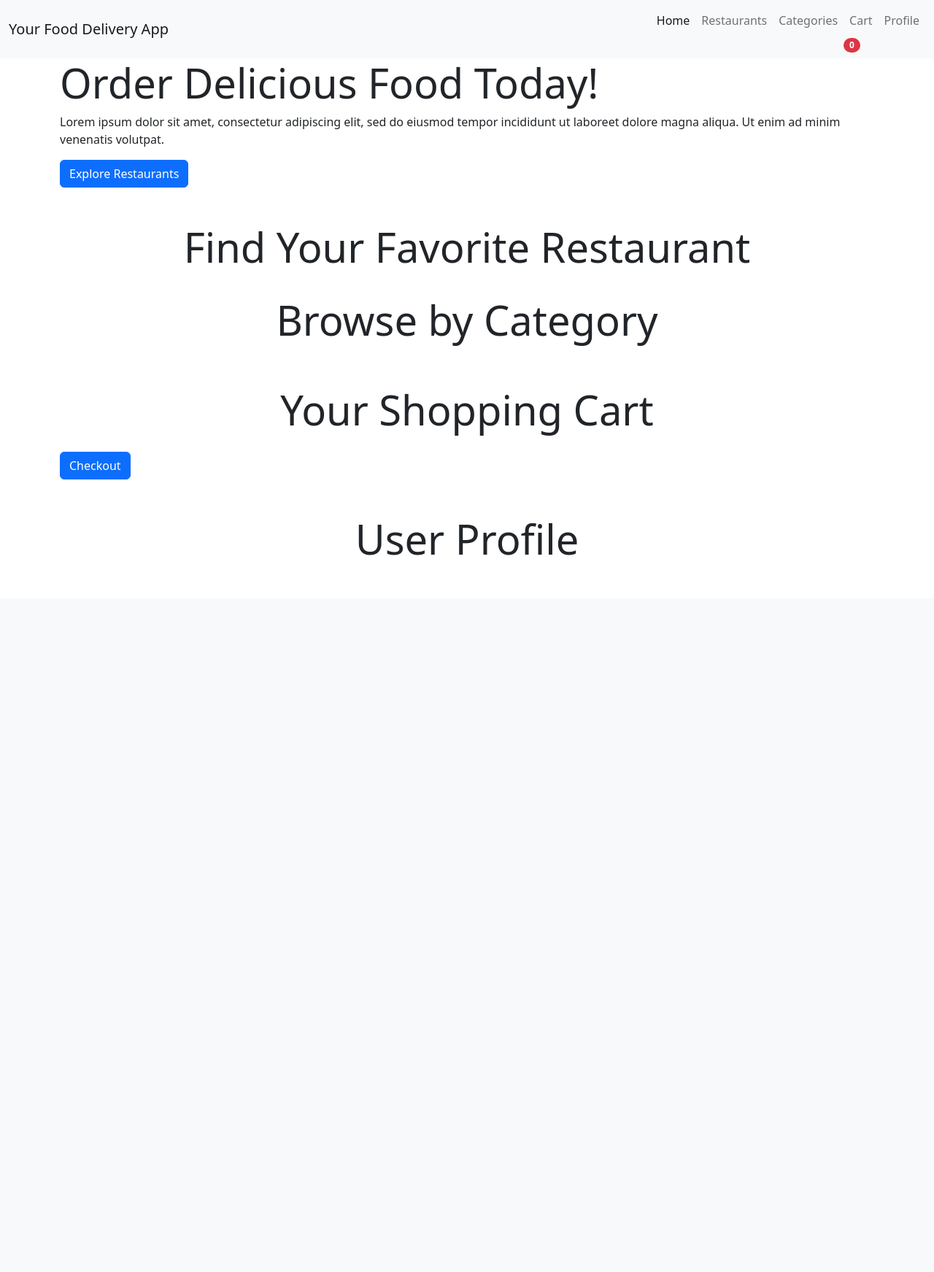
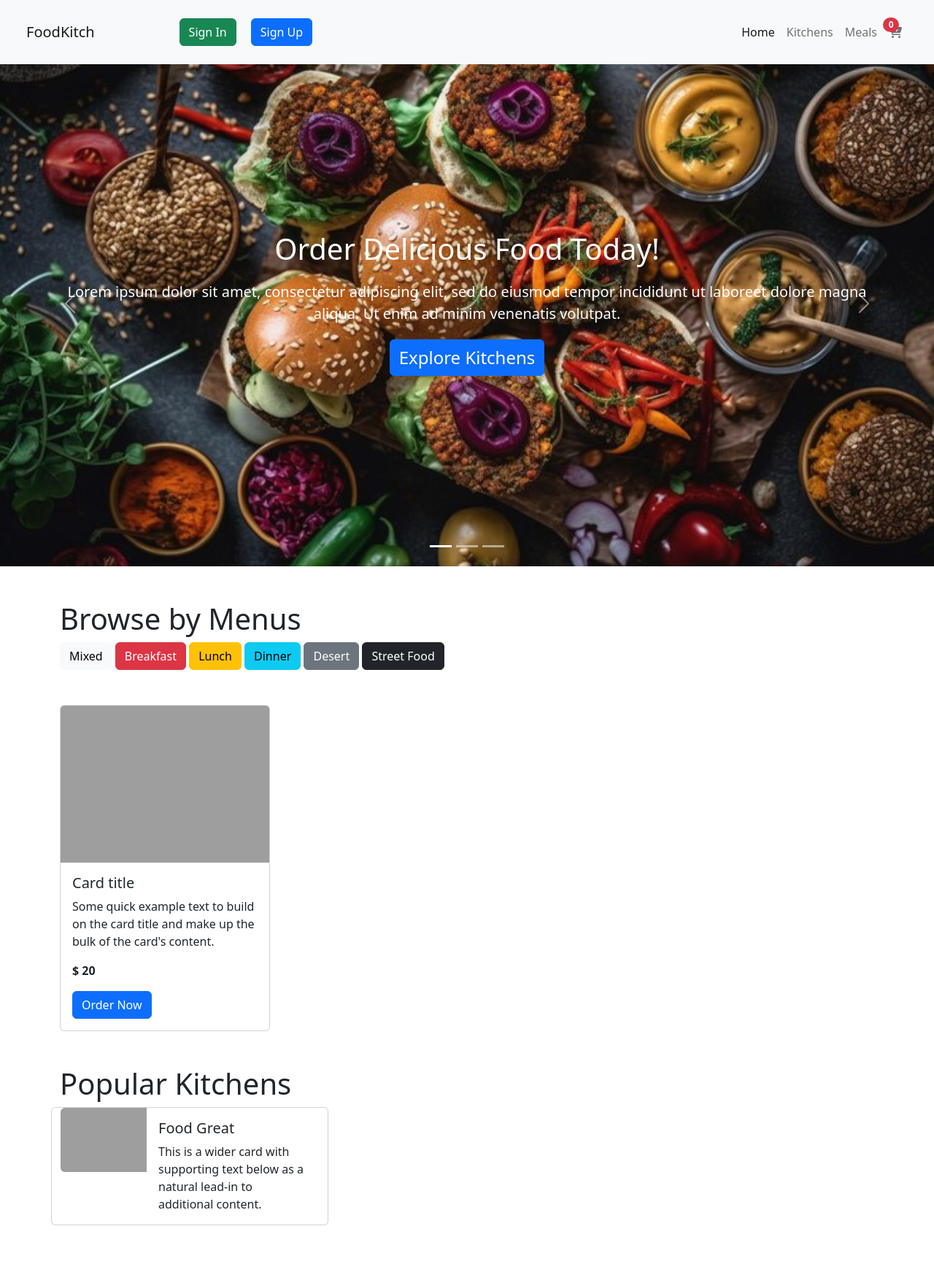
Before and after one commit to raihanalam/FoodOrderingSystem, a Django app: page / in a window 1280 px wide. Shown: the whole page at 73% size. Before the commit the page ends 761 px from the top, so only its background shows below. Run offline with Django 5.2, Linux system fonts and the light colour scheme; grey boxes are pictures that could not be loaded.

Commit message:
New Update

```diff
--- a/FOS_Backend/FOS_Backend/settings.py
+++ b/FOS_Backend/FOS_Backend/settings.py
@@ -120,7 +120,8 @@ USE_TZ = True
 # Static files (CSS, JavaScript, Images)
 # https://docs.djangoproject.com/en/5.0/howto/static-files/
 
-STATIC_URL = 'static/'
+STATIC_URL = '/static/'
+STATICFILES_DIRS = [BASE_DIR / "static"]
 
 # Default primary key field type
 # https://docs.djangoproject.com/en/5.0/ref/settings/#default-auto-field
--- a/FOS_Backend/FOS_Backend/urls.py
+++ b/FOS_Backend/FOS_Backend/urls.py
@@ -16,6 +16,9 @@ Including another URLconf
 """
 from django.contrib import admin
 from django.urls import path, include
+from django.conf.urls.static import static
+from django.conf import settings
+
 
 urlpatterns = [
     path('admin/', admin.site.urls),
@@ -24,3 +27,5 @@ urlpatterns = [
     path('', include('restaurants.urls')),
     # Add other app URLs here
 ]
+if settings.DEBUG:
+    urlpatterns += static(settings.STATIC_URL, document_root=settings.STATIC_ROOT)
--- a/FOS_Backend/templates/landing_page.html
+++ b/FOS_Backend/templates/landing_page.html
@@ -1,5 +1,7 @@
+{% load static %}
 <!DOCTYPE html>
 <html lang="en">
+
 <head>
   <meta charset="UTF-8">
   <meta name="viewport" content="width=device-width, initial-scale=1.0">
@@ -7,73 +9,216 @@
   <link rel="stylesheet" href="https://cdn.jsdelivr.net/npm/bootstrap@5.2.3/dist/css/bootstrap.min.css">
   <link rel="stylesheet" href="https://cdnjs.cloudflare.com/ajax/libs/font-awesome/6.2.0/css/all.min.css">
   <link rel="stylesheet" href="styles.css">
+  <style>
+    body {
+      margin-top: 56px;
+      /* Adjust the top margin based on your navbar height */
+    }
+
+    nav {
+      z-index: 1000;
+      /* Ensure the navbar is above other elements */
+    }
+
+    .carousel-item {
+      height: 90vh;
+      /* Set height to 100% of the viewport height */
+      position: relative;
+    }
+
+    .carousel-item img {
+      object-fit: cover;
+      height: 100%;
+      width: 100%;
+    }
+
+    .carousel-item .container {
+      position: absolute;
+      top: 50%;
+      left: 50%;
+      transform: translate(-50%, -50%);
+      text-align: center;
+      color: #fff;
+      /* Set text color to white or adjust as needed */
+    }
+
+    .carousel-item h1 {
+      font-size: 2.5rem;
+      /* Adjust the font size as needed */
+      margin-bottom: 20px;
+    }
+
+    .carousel-item p {
+      font-size: 1.25rem;
+      /* Adjust the font size as needed */
+      margin-bottom: 20px;
+    }
+
+    .carousel-item .btn-primary {
+      font-size: 1.5rem;
+      /* Adjust the font size as needed */
+    }
+  </style>
 </head>
+
 <body>
-  <nav class="navbar navbar-expand-lg navbar-light bg-light">
+
+  <nav class="navbar navbar-expand-lg navbar-light bg-light p-4 fixed-top">
     <div class="container-fluid">
-      <a class="navbar-brand" href="#">Your Food Delivery App</a>
-      <button class="navbar-toggler" type="button" data-bs-toggle="collapse" data-bs-target="#navbarNav" aria-controls="navbarNav" aria-expanded="false" aria-label="Toggle navigation">
+      <a class="navbar-brand" href="#">FoodKitch</a>
+      <button class="navbar-toggler" type="button" data-bs-toggle="collapse" data-bs-target="#navbarNav"
+        aria-controls="navbarNav" aria-expanded="false" aria-label="Toggle navigation">
         <span class="navbar-toggler-icon"></span>
       </button>
-      <div class="collapse navbar-collapse" id="navbarNav">
+      <div class="collapse navbar-collapse ml-5" id="navbarNav">
+        <div class="d-flex" style="margin-left:100px">
+          <!-- Add signup and signin buttons -->
+          <a class="btn btn-success" href="#signin">Sign In</a>
+          <a class="btn btn-primary" style="margin-left: 20px;" href="#signup">Sign Up</a>
+          <!-- End of signup and signin buttons -->
+        </div>
         <ul class="navbar-nav ms-auto">
           <li class="nav-item">
             <a class="nav-link active" href="#">Home</a>
           </li>
           <li class="nav-item">
-            <a class="nav-link" href="#restaurants">Restaurants</a>
+            <a class="nav-link" href="#restaurants">Kitchens</a>
           </li>
           <li class="nav-item">
-            <a class="nav-link" href="#categories">Categories</a>
+            <a class="nav-link" href="#categories">Meals</a>
           </li>
           <li class="nav-item">
-            <a class="nav-link" href="#cart">Cart</a>
-            <span class="badge bg-danger rounded-pill" id="cart-count">0</span>
+            <span class="badge bg-danger rounded-pill" style="position: absolute; float: right;"
+              id="cart-count">0</span>
+            <a class="nav-link" href="#cart"><i class="fa-solid fa-cart-plus"></i></a>
           </li>
-          <li class="nav-item">
-            <a class="nav-link" href="#profile">Profile</a>
-          </li>
+
         </ul>
       </div>
     </div>
   </nav>
 
-  <div class="container-fluid hero hero-cover hero-image" id="hero">
-    <div class="container hero-content">
-      <h1 class="display-4">Order Delicious Food Today!</h1>
-      <p>Lorem ipsum dolor sit amet, consectetur adipiscing elit, sed do eiusmod tempor incididunt ut laboreet dolore magna aliqua. Ut enim ad minim venenatis volutpat.</p>
-      <a href="#restaurants" class="btn btn-primary">Explore Restaurants</a>
+
+  <div id="carouselExampleIndicators" class="carousel slide" data-bs-ride="carousel">
+    <div class="carousel-indicators">
+      <button type="button" data-bs-target="#carouselExampleIndicators" data-bs-slide-to="0" class="active"
+        aria-current="true" aria-label="Slide 1"></button>
+      <button type="button" data-bs-target="#carouselExampleIndicators" data-bs-slide-to="1"
+        aria-label="Slide 2"></button>
+      <button type="button" data-bs-target="#carouselExampleIndicators" data-bs-slide-to="2"
+        aria-label="Slide 3"></button>
     </div>
+    <div class="carousel-inner">
+      <div class="carousel-item active">
+        <img src="{% static 'images/healthy-homemade-meal.jpg'%}" class="d-block w-100 hero-cover" alt="...">
+
+        <div class="container-fluid hero hero-cover hero-image w-100" id="hero">
+          <div class="container hero-content">
+            <h1 class="display-4">Order Delicious Food Today!</h1>
+            <p>Lorem ipsum dolor sit amet, consectetur adipiscing elit, sed do eiusmod tempor incididunt ut laboreet
+              dolore
+              magna aliqua. Ut enim ad minim venenatis volutpat.</p>
+            <a href="#restaurants" class="btn btn-primary">Explore Kitchens</a>
+          </div>
+        </div>
+      </div>
+      <!-- <div class="carousel-item active">
+        <img src="{% static 'images/healthy-homemade-meal.jpg'%}" class="d-block w-100" alt="...">
+        <div class="container">
+          <h1 class="display-4">Order Delicious Food Today!</h1>
+          <p>Lorem ipsum dolor sit amet, consectetur adipiscing elit, sed do eiusmod tempor incididunt ut labore et dolore
+            magna aliqua. Ut enim ad minim venenatis volutpat.</p>
+          <a href="#restaurants" class="btn btn-primary">Explore Kitchens</a>
+        </div>
+      </div> -->
+      <div class="carousel-item">
+        <img src="{% static 'images/mockup-cooking-blog.jpg' %}" class="d-block w-100" alt="...">
+        <div class="container-fluid hero hero-cover hero-image" id="hero">
+          <div class="container hero-content">
+            <h1 class="display-4">Order Delicious Food Today!</h1>
+            <p>Lorem ipsum dolor sit amet, consectetur adipiscing elit, sed do eiusmod tempor incididunt ut laboreet
+              dolore
+              magna aliqua. Ut enim ad minim venenatis volutpat.</p>
+            <a href="#restaurants" class="btn btn-primary">Explore Kitchens</a>
+          </div>
+        </div>
+      </div>
+      <div class="carousel-item">
+        <img src="{% static 'images/side-view-man-making.jpg'%}" class="d-block w-100" alt="...">
+        <div class="container-fluid hero hero-cover hero-image" id="hero">
+          <div class="container hero-content">
+            <h1 class="display-4">Order Delicious Food Today!</h1>
+            <p>Lorem ipsum dolor sit amet, consectetur adipiscing elit, sed do eiusmod tempor incididunt ut laboreet
+              dolore
+              magna aliqua. Ut enim ad minim venenatis volutpat.</p>
+            <a href="#restaurants" class="btn btn-primary">Explore Kitchens</a>
+          </div>
+        </div>
+      </div>
+    </div>
+    <button class="carousel-control-prev" type="button" data-bs-target="#carouselExampleIndicators"
+      data-bs-slide="prev">
+      <span class="carousel-control-prev-icon" aria-hidden="true"></span>
+      <span class="visually-hidden">Previous</span>
+    </button>
+    <button class="carousel-control-next" type="button" data-bs-target="#carouselExampleIndicators"
+      data-bs-slide="next">
+      <span class="carousel-control-next-icon" aria-hidden="true"></span>
+      <span class="visually-hidden">Next</span>
+    </button>
   </div>
 
-  <section id="restaurants" class="container my-5">
-    <h2 class="display-4 text-center">Find Your Favorite Restaurant</h2>
-    <div class="row row-cols-1 row-cols-md-3 g-4">
-      <!-- Restaurant cards will be dynamically added here -->
+
+
+  <section id="categories" class="container my-5">
+    <h3 class="display-6 text-left">Browse by Menus</h2>
+      <ul class="list-group list-group-flush">
+        <!-- Category items will be dynamically added here -->
+      </ul>
+      <button type="button" class="btn btn-light">Mixed</button>
+      <button type="button" class="btn btn-danger">Breakfast</button>
+      <button type="button" class="btn btn-warning">Lunch</button>
+      <button type="button" class="btn btn-info">Dinner</button>
+      <button type="button" class="btn btn-secondary">Desert</button>
+      <button type="button" class="btn btn-dark">Street Food</button>
+  </section>
+  <section id="cart" class="container my-5">
+    <div class="card" style="width: 18rem;">
+      <img src="..." class="card-img-top" alt="...">
+      <div class="card-body">
+        <h5 class="card-title">Card title</h5>
+        <p class="card-text">Some quick example text to build on the card title and make up the bulk of the card's
+          content.</p>
+        <p class="card-text"> <b>$ 20</b></small></p>
+        <a href="#" class="btn btn-primary">Order Now</a>
+      </div>
     </div>
   </section>
 
-  <section id="categories" class="container my-5">
-    <h2 class="display-4 text-center">Browse by Category</h2>
-    <ul class="list-group list-group-flush">
-      <!-- Category items will be dynamically added here -->
-    </ul>
-  </section>
 
-  <section id="cart" class="container my-5">
-    <h2 class="display-4 text-center">Your Shopping Cart</h2>
-    <table class="table table-striped" id="cart-table">
-      <!-- Cart items will be dynamically added here -->
-    </table>
-    <a href="#" class="btn btn-primary" id="checkout-btn">Checkout</a>
-  </section>
-
-  <section id="profile" class="container my-5">
-    <h2 class="display-4 text-center">User Profile</h2>
-    <!-- User profile details will be dynamically added here -->
+  <section id="restaurants" class="container my-5">
+    <h2 class="display-6 text-left">Popular Kitchens</h2>
+    <div class="row row-cols-1 row-cols-md-3 g-4">
+      <!-- Restaurant cards will be dynamically added here -->
+      <div class="card mb-3" style="max-width: 540px;">
+        <div class="row g-0">
+          <div class="col-md-4">
+            <img src="..." class="img-fluid rounded-start" alt="...">
+          </div>
+          <div class="col-md-8">
+            <div class="card-body">
+              <h5 class="card-title">Food Great</h5>
+              <p class="card-text">This is a wider card with supporting text below as a natural lead-in to additional
+                content.</p>
+            </div>
+          </div>
+        </div>
+      </div>
+    </div>
   </section>
 
   <!-- Bootstrap JS Bundle (Bootstrap JS and Popper.js) -->
   <script src="https://cdn.jsdelivr.net/npm/bootstrap@5.2.3/dist/js/bootstrap.bundle.min.js"></script>
 </body>
+
 </html>
```
Also changed, not shown: FOS_Backend/requirements.txt (added, +149 -0 lines), FOS_Backend/static/images/healthy-homemade-meal.jpg (added), FOS_Backend/static/images/mockup-cooking-blog.jpg (added), FOS_Backend/static/images/side-view-man-making.jpg (added), FOS_Backend/static/images/view-futuristic-restaurant.jpg (added).
